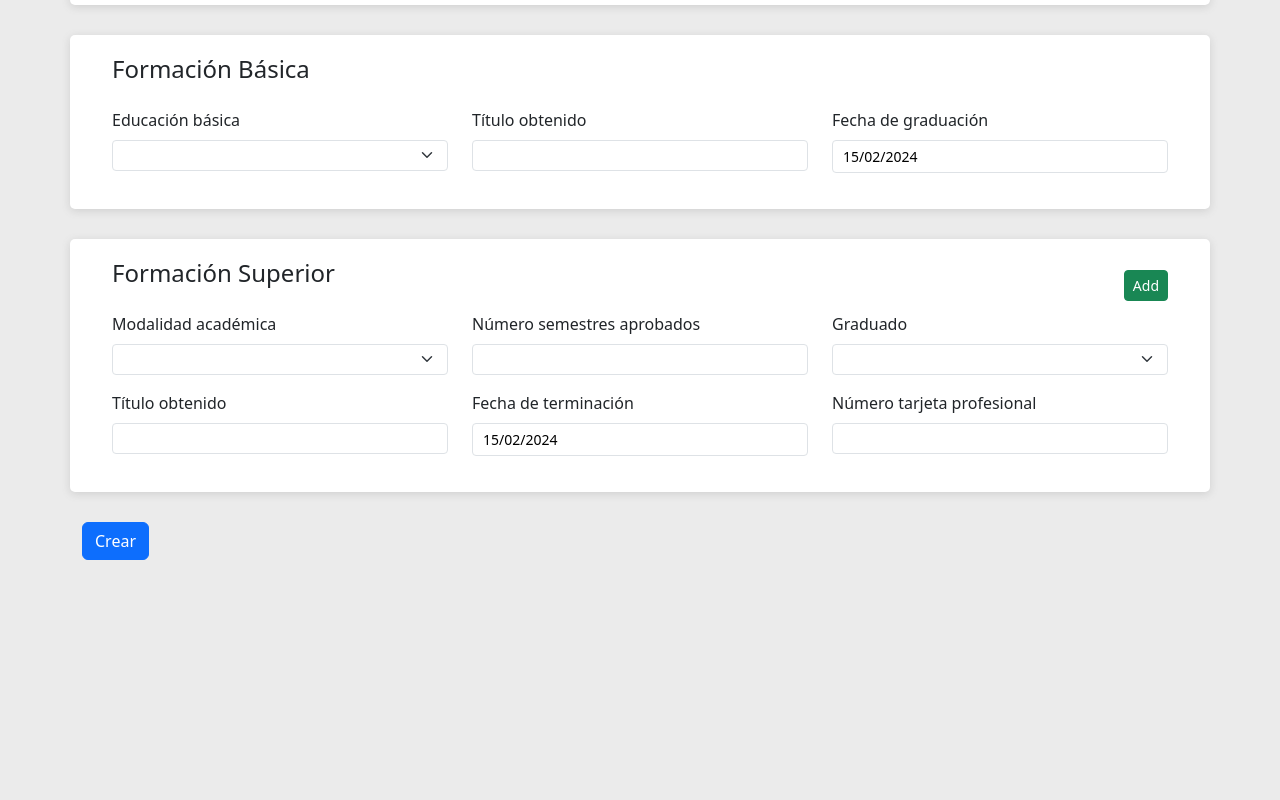
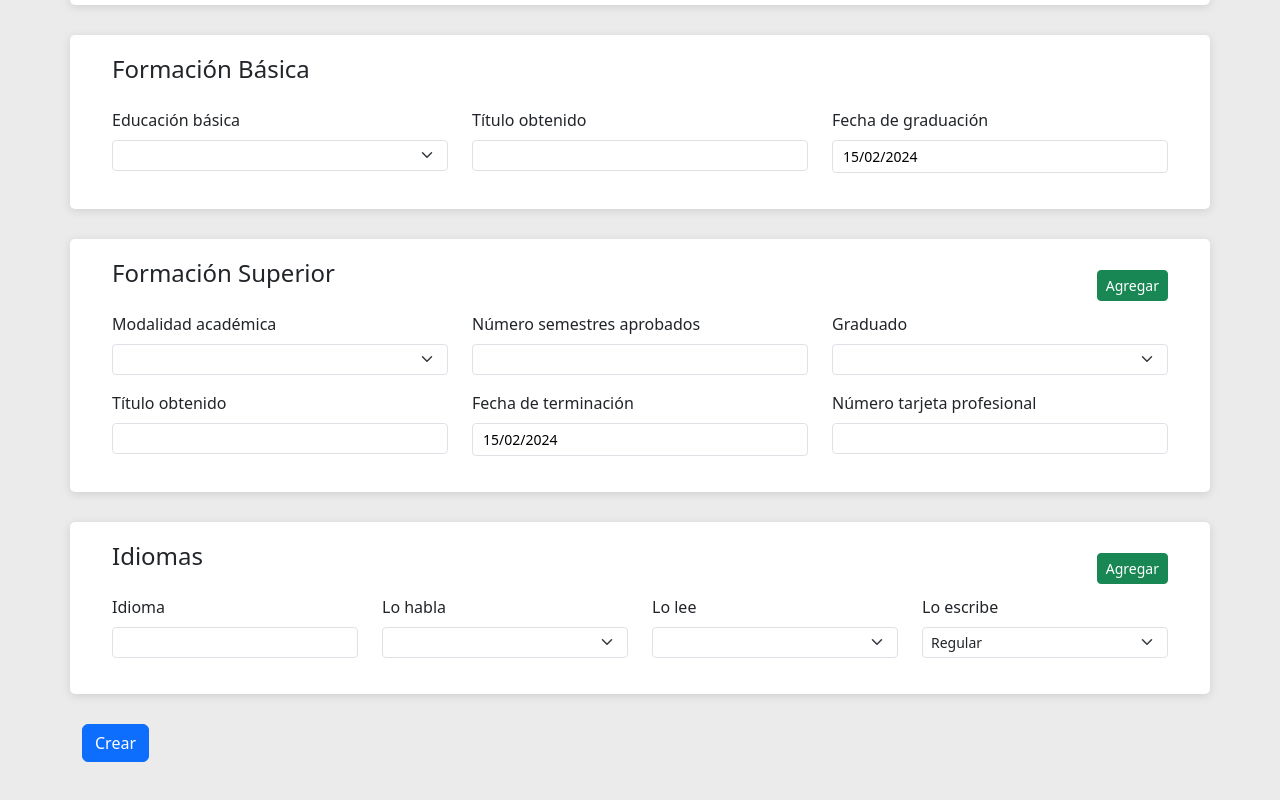
Before and after one commit to vapinedo/ASTRO, a React (Vite) app: page / in a window 1280 px wide. Shown: the part 631-1431 px from the top of the page. Before the commit the page ends 1231 px from the top, so only its background shows below. Built offline with nearby package versions, Linux system fonts and the light colour scheme.

Commit message:
add idiomas section to form

```diff
--- a/src/features/curriculum/components/FormComponents.css
+++ b/src/features/curriculum/components/FormComponents.css
@@ -4,8 +4,11 @@
     margin-top: 15px;
     padding-top: 18px;
     align-items: center;
-    justify-content: space-between;
+    justify-content: flex-start;
     border-top: 2px dashed rgb(233, 227, 227);
+}
+.dynamic-fields .row {
+    min-width: 95%;
 }
 .dynamic-fields .icon {
     color: red;
--- a/src/features/curriculum/components/FormacionSuperiorForm.tsx
+++ b/src/features/curriculum/components/FormacionSuperiorForm.tsx
@@ -29,7 +29,7 @@ interface InputProps {
     register: any;
 }
 
-const MAXIMUMS_INSTANCES = 5;
+const MAXIMUM_INSTANCES = 5;
 
 export const formacionSuperiorDefaultValues: FormacionSuperior = {
     modalidadAcademica: "",
@@ -71,9 +71,10 @@ export default function FormacionSuperiorForm(props: InputProps): ReactNode {
     });
 
     function handleAppend(event: any) {
-        if (fields.length === 5) return;
+        event.preventDefault();
 
-        event.preventDefault();
+        if (fields.length === MAXIMUM_INSTANCES) return;
+
         append({
             modalidadAcademica: "",
             numeroSemestresAprobados: "",
@@ -88,7 +89,7 @@ export default function FormacionSuperiorForm(props: InputProps): ReactNode {
         <Box wrapperClass="row">
             <header className="inline-flex">
                 <h4 className="mb-4">Formación Superior</h4>
-                {(fields.length < 5) && <button onClick={handleAppend} className="btn btn-sm btn-success">Add</button>}
+                {(fields.length < MAXIMUM_INSTANCES) && <button onClick={handleAppend} className="btn btn-sm btn-success">Agregar</button>}
             </header>
 
             {fields.map((field, index) => (
--- /dev/null
+++ b/src/features/curriculum/components/IdiomaForm.tsx
@@ -0,0 +1,101 @@
+import * as yup from "yup";
+import "./FormComponents.css";
+import { ReactNode } from "react";
+import { useFieldArray } from "react-hook-form";
+import Box from "../../../shared/containers/Box/Box";
+import Input from "../../../shared/components/form/Input";
+import Select from "../../../shared/components/form/Select";
+import { Idioma } from "../../../models/CurriculumNuevoInterface";
+
+const idiomaOptions = [
+    { key: "r", value: "Regular" },
+    { key: "b", value: "Bien" },
+    { key: "mb", value: "Muy bien" },
+];
+
+interface InputProps {
+    errors: any;
+    control: any;
+    register: any;
+}
+
+const MAXIMUM_INSTANCES = 2;
+
+export const idiomasDefaultValues: Idioma = {
+    idioma: "",
+    loHabla: "",
+    loLee: "",
+    loEscribie: "",
+};
+
+export default function IdiomaForm(props: InputProps): ReactNode {
+
+    const { errors, control, register } = props;
+
+    const { fields, append, remove } = useFieldArray({
+        name: "idiomas",
+        control
+    });
+
+    function handleAppend(event: any) {
+        event.preventDefault();
+
+        if (fields.length === MAXIMUM_INSTANCES) return;
+
+        append({
+            idioma: "",
+            loHabla: "",
+            loLee: "",
+            loEscribie: "",
+        });
+    }
+
+    return (
+        <Box wrapperClass="row">
+            <header className="inline-flex">
+                <h4 className="mb-4">Idiomas</h4>
+                {(fields.length < MAXIMUM_INSTANCES) && <button onClick={handleAppend} className="btn btn-sm btn-success">Agregar</button>}
+            </header>
+
+            {fields.map((field, index) => (
+                <div key={field.id} className={index > 0 ? "dynamic-fields" : ""}>
+                    <div className="row">
+                        <Input
+                            type="text"
+                            register={register}
+                            wrapperClass="mb-3 col-md-3"
+                            label="Idioma"
+                            name={`idiomas.${index}.idioma`}
+                            error={errors.idiomas && errors.idiomas[index]?.loHabla?.message}
+                        />
+                        <Select
+                            register={register}
+                            label="Lo habla"
+                            options={idiomaOptions}
+                            wrapperClass="mb-3 col-md-3"
+                            name={`idiomas.${index}.loHabla`}
+                            error={errors.idiomas && errors.idiomas[index]?.loHabla?.message}
+                        />
+                        <Select
+                            register={register}
+                            label="Lo lee"
+                            wrapperClass="mb-3 col-md-3"
+                            options={idiomaOptions}
+                            name={`idiomas.${index}.loLee`}
+                            error={errors.idiomas && errors.idiomas[index]?.loLee?.message}
+                        />
+                        <Select
+                            register={register}
+                            label="Lo escribe"
+                            options={idiomaOptions}
+                            wrapperClass="mb-3 col-md-3"
+                            name={`idiomas.${index}.loEscribe`}
+                            error={errors.idiomas && errors.idiomas[index]?.loEscribe?.message}
+                        />
+                    </div>
+                    {index > 0 && <i onClick={() => remove(index)} className="icon bx bx-trash-alt" title="Eliminar"></i>}
+                </div>
+            ))}
+        </Box>
+    )
+}
--- a/src/features/curriculum/pages/curriculum-nuevo/CurriculumNuevo.tsx
+++ b/src/features/curriculum/pages/curriculum-nuevo/CurriculumNuevo.tsx
@@ -1,6 +1,7 @@
 import * as yup from "yup";
 import { yupResolver } from "@hookform/resolvers/yup";
 import { FieldErrors, useForm } from "react-hook-form";
+import IdiomaForm, { idiomasDefaultValues } from "../../components/IdiomaForm";
 import { CurriculumNuevoInterface } from "../../../../models/CurriculumNuevoInterface";
 import DatosPersonalesForm, { datosPersonalesDefaultValues, datosPersonalesSchema } from "../../components/DatosPersonalesForm";
 import FormacionBasicaForm, { formacionBasicaDefaultValues, formacionBasicaSchema } from "../../components/FormacionBasicaForm";
@@ -10,12 +11,13 @@ let defaultValues: CurriculumNuevoInterface = {
     datosPersonales: datosPersonalesDefaultValues,
     formacionBasica: formacionBasicaDefaultValues,
     formacionSuperior: [formacionSuperiorDefaultValues],
+    idiomas: [idiomasDefaultValues],
 };
 
 const validationSchema = yup.object().shape({
     datosPersonales: datosPersonalesSchema,
     formacionBasica: formacionBasicaSchema,
-    formacionSuperior: yup.array().of(formacionSuperiorSchema)
+    formacionSuperior: yup.array().of(formacionSuperiorSchema),
 });
 
 export default function CurriculumNuevo() {
@@ -65,6 +67,11 @@ export default function CurriculumNuevo() {
                     register={register}
                     setValue={setValue}
                 />
+                <IdiomaForm
+                    errors={errors}
+                    control={control}
+                    register={register}
+                />
                 <button type="submit" className="btn btn-primary">Crear</button>
             </form>
         </>
```
Also changed, not shown: src/models/CurriculumNuevoInterface.tsx (+8 -0 lines).
